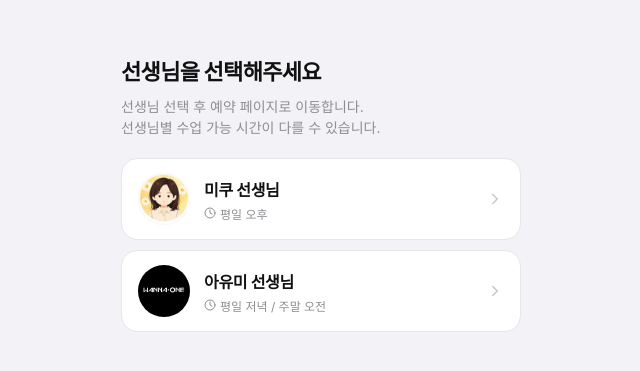
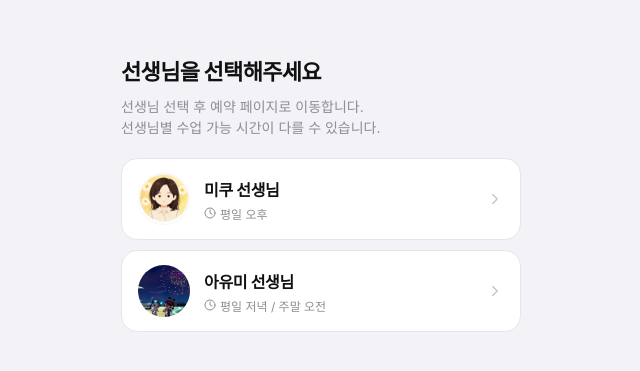
Before and after one commit to yonroku46/mk-lp, a Next.js app: page / in a window 1280 px wide. Shown: the part 207-578 px from the top of the page, without its empty margins (319-959 px from the left). Built offline with nearby package versions, Linux system fonts and the light colour scheme.

Commit message:
profile change

```diff
--- a/src/app/page.tsx
+++ b/src/app/page.tsx
@@ -14,7 +14,7 @@ const tutors = [
     id: 2,
     name: '아유미 선생님',
     schedule: '평일 저녁 / 주말 오전',
-    image: '/img/ayumi.jpg',
+    image: '/img/ayumi.png',
     link: 'https://whattime.co.kr/ayumi',
   },
 ];
```
Also changed, not shown: public/img/ayumi.jpg (deleted), public/img/ayumi.png (added).
